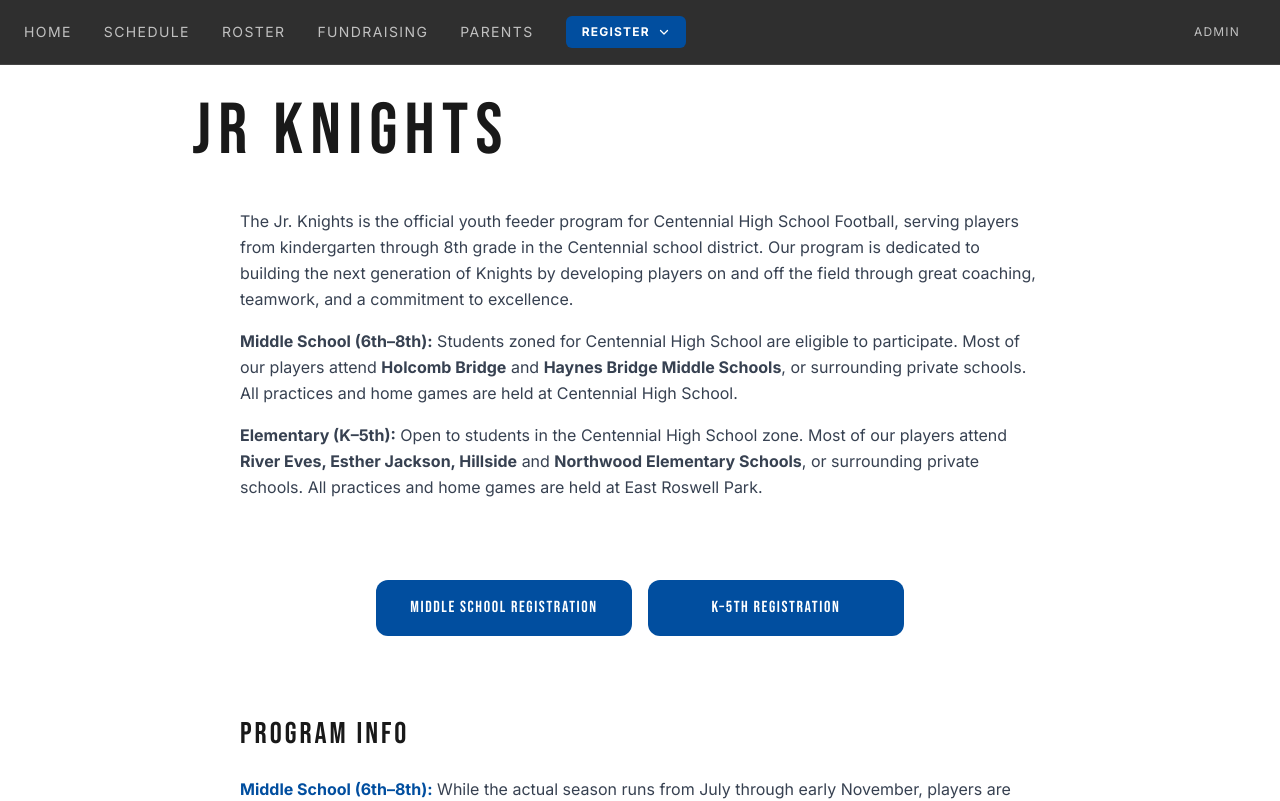
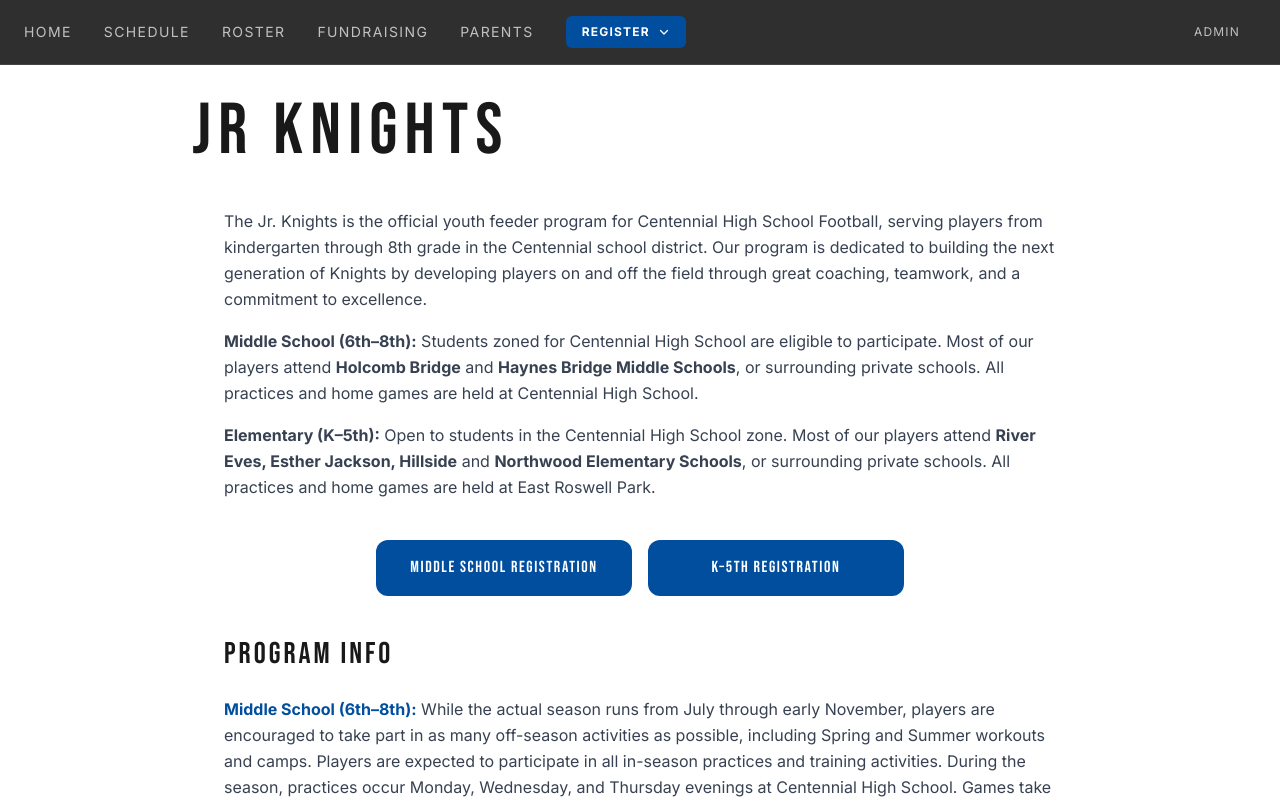
Before and after one commit to orbonnie/jr-knights, a Next.js app: page /info in a window 1280 px wide. Shown: the top 801 px of the page. Built offline with nearby package versions, Linux system fonts and the light colour scheme.

Commit message:
Format reg button link

```diff
--- a/src/app/info/page.tsx
+++ b/src/app/info/page.tsx
@@ -42,7 +42,7 @@
           </h1>
         </div>
 
-        <div className="px-12">
+        <div className="sm:px-8">
           {/* Intro */}
           <div className="space-y-4">
             <p className="text-gray-700 leading-relaxed">
@@ -77,7 +77,7 @@
           </div>
 
           {/* Registration buttons */}
-          <section className="py-20" id="top-cta">
+          <section className="py-10 scroll-mt-16" id="top-cta">
             {/* <p className="text-black-500 text-md leading-relaxed mb-6 text-center">
               <span className="font-bold text-lg text-royal-600 bg-royal-600/10 p-2 rounded-xl text-center">
                 Register today
--- a/src/components/links/RegisterButtons.tsx
+++ b/src/components/links/RegisterButtons.tsx
@@ -30,7 +30,7 @@
   ];
 
   return (
-    <div className="flex flex-col sm:flex-row gap-4">
+    <div className="flex flex-row gap-2 sm:gap-4 items-stretch">
       {regButtons.map((button) => (
         <a
           key={button.label}
@@ -39,7 +39,7 @@
           rel="noopener noreferrer"
           onMouseEnter={button.hook.onMouseEnter}
           onMouseLeave={button.hook.onMouseLeave}
-          className={`font-display tracking-widest uppercase px-8 py-4 w-full sm:w-64 rounded-xl transition-all duration-200 text-center ${
+          className={`font-display tracking-widest uppercase px-3 py-2 text-xs sm:px-8 sm:py-4 sm:text-base flex-1 sm:w-64 rounded-lg sm:rounded-xl transition-all duration-200 text-center flex items-center justify-center ${
             button.hook.hovered ? hover : "bg-royal-600 text-white"
           }`}
         >
```
